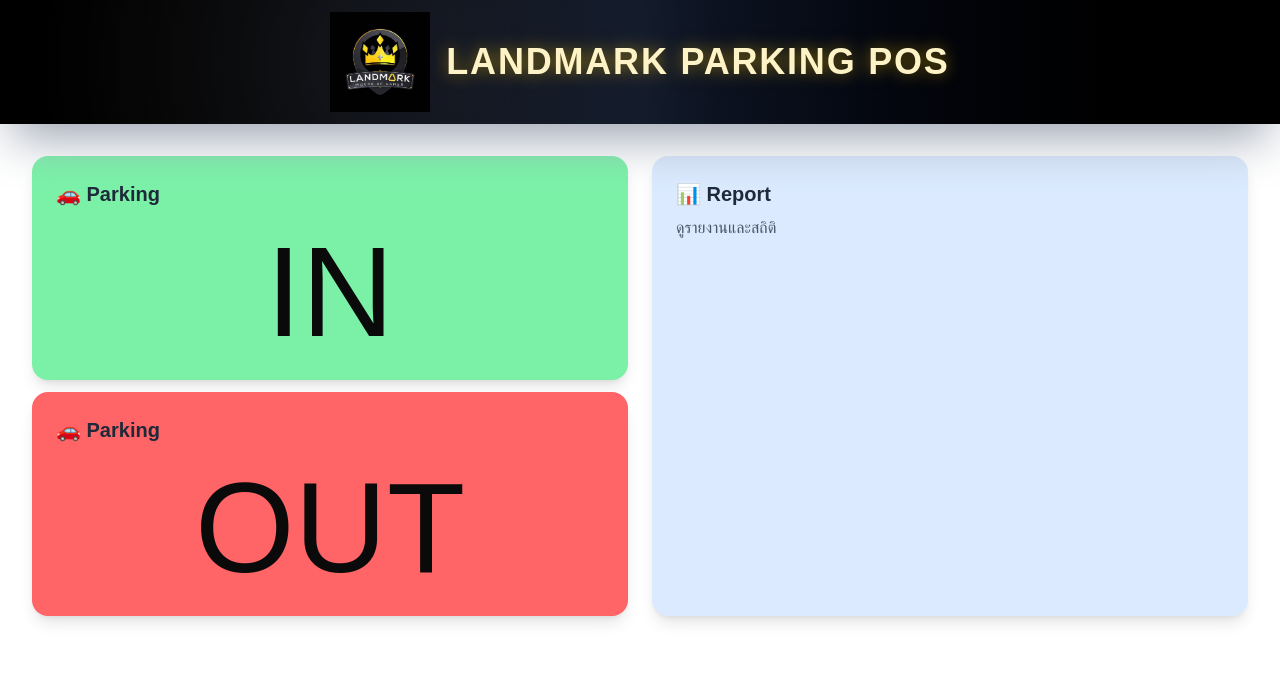
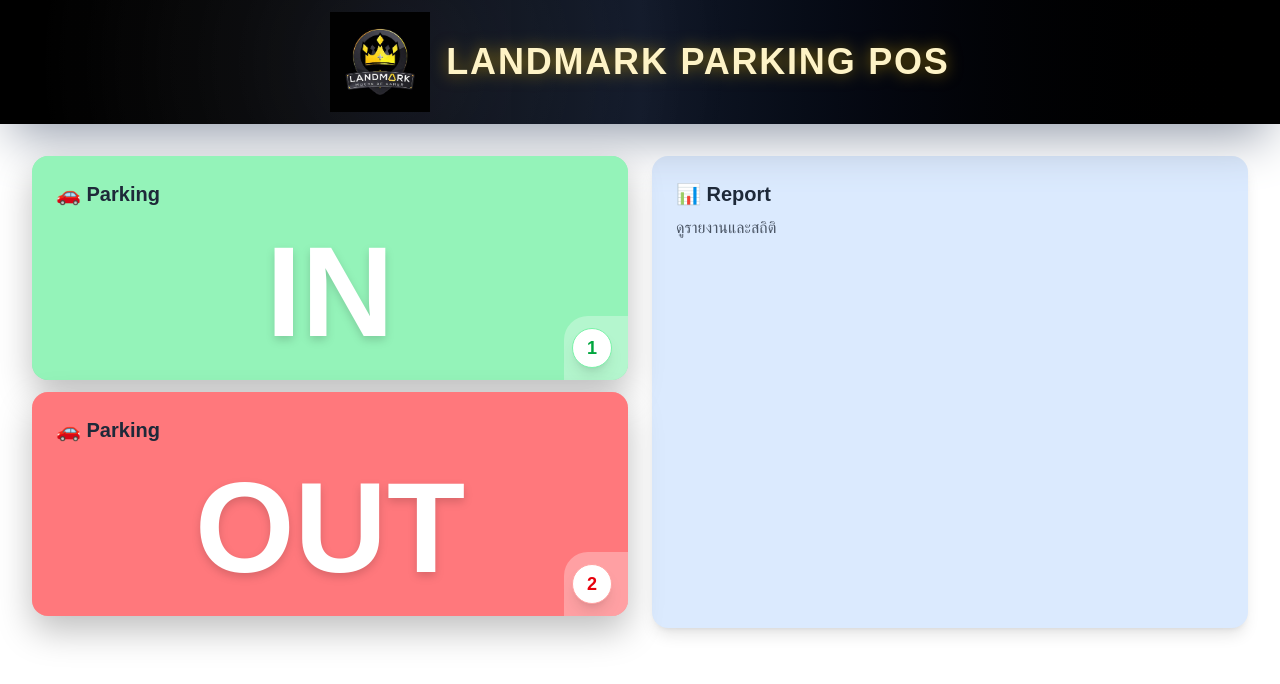
Before and after one commit to Theerapath-Ch/Landmark-Parking, a Next.js app: page / in a window 1280 px wide. Shown: the top 684 px of the page. Built offline with nearby package versions, Linux system fonts and the light colour scheme.

Commit message:
front-end design

```diff
--- a/app/modeIn/page.tsx
+++ b/app/modeIn/page.tsx
@@ -95,7 +95,7 @@
       router.push("/")
     } else {
       await Swal.fire({
-        title: message,
+        title: "internal Server Error",
         icon: 'error',
       })
 
@@ -134,18 +134,44 @@
         </div>
 
         {/* RIGHT PANEL */}
-        <div className="flex flex-col justify-between">
+        <div className="flex flex-col justify-between gap-1'">
           {/* SAVE */}
           <button
-            className="flex-1 bg-green-300 text-5xl font-bold rounded-3xl shadow-lg"
+            className="relative flex-1 bg-green-300 text-5xl font-bold rounded-xl px-8 py-6
+  shadow-[0_15px_35px_rgba(0,0,0,0.25)]
+  border border-green-200 "
           >
-            SAVE
+            {/* Text */}
+            <span className="relative z-10">SAVE</span>
+
+            {/* Fold corner (มุมกระดาษงอ) */}
+            <div className="absolute bottom-0 right-0 w-16 h-16 bg-white/30 rounded-tl-3xl"></div>
+
+            {/* Badge number */}
+            <div className="absolute bottom-3 right-3  text-green-600 text-lg font-extrabold w-10 h-10 flex items-center justify-center ">
+              Enter
+            </div>
+
           </button>
 
 
           {/* CANCEL */}
-          <button className="flex-1 bg-red-400  text-5xl font-bold rounded-3xl shadow-lg  mt-6">
-            BACK
+          <button
+            className="relative flex-1 bg-red-600 text-5xl mt-2 font-bold rounded-xl px-8 py-6
+  shadow-[0_15px_35px_rgba(0,0,0,0.25)]
+  border border-red-200"
+          >
+            {/* Text */}
+            <span className="relative z-10">Back</span>
+
+            {/* Fold corner (มุมกระดาษงอ) */}
+            <div className="absolute bottom-0 right-0 w-16 h-16 bg-white/30 rounded-tl-3xl"></div>
+
+            {/* Badge number */}
+            <div className="absolute bottom-3 right-3 bg-white text-red-600 text-xl font-extrabold w-10 h-10 flex items-center justify-center rounded-full shadow-lg border border-red-300">
+              /
+            </div>
+
           </button>
 
         </div>
--- a/app/page.tsx
+++ b/app/page.tsx
@@ -13,11 +13,11 @@
 
   useEffect(() => {
     setAction({
-      "1" : () => router.push("/modeIn"),
-      "2" : () => router.push("/modeOut"),
+      "1": () => router.push("/modeIn"),
+      "2": () => router.push("/modeOut"),
     })
 
-  }, [router , setAction])
+  }, [router, setAction])
 
 
   return (
@@ -27,18 +27,67 @@
       <div className="grid grid-cols-1 md:grid-cols-2 gap-6 h-1/3 w-full ">
         <div className="  ">
           {/* Card 1 */}
-          <div className="bg-green-300 mb-3 rounded-2xl p-6 shadow-lg hover:shadow-2xl transition duration-300 transform hover:-translate-y-1 cursor-pointer">
-            <h2 className="text-xl font-bold mb-2 text-gray-800">🚗 Parking</h2>
-            <div className="h-fit flex flex-col justify-center items-center">
-              <p className="text-9xl mt-3">IN</p>
+          <div
+            className="relative bg-green-300 mb-3 rounded-2xl p-6
+  shadow-[0_15px_35px_rgba(0,0,0,0.25)]
+  hover:shadow-[0_25px_45px_rgba(0,0,0,0.3)]
+  transition duration-300 transform hover:-translate-y-2
+  cursor-pointer overflow-hidden"
+          >
+            {/* Paper texture */}
+            <div className="absolute inset-0 bg-white/20 rounded-2xl mix-blend-overlay pointer-events-none"></div>
+
+            {/* Header */}
+            <h2 className="relative z-10 text-xl font-bold mb-2 text-gray-800">
+              🚗 Parking
+            </h2>
+
+            {/* Content */}
+            <div className="relative z-10 flex flex-col justify-center items-center">
+              <p className="text-9xl mt-3 font-extrabold text-white drop-shadow-lg">
+                IN
+              </p>
+            </div>
+
+            {/* Fold corner (กระดาษงอ) */}
+            <div className="absolute bottom-0 right-0 w-16 h-16 bg-white/30 rounded-tl-3xl"></div>
+
+            {/* Badge number */}
+            <div className="absolute bottom-3 right-4 bg-white text-green-600 text-lg font-extrabold w-10 h-10 flex items-center justify-center rounded-full shadow-lg border border-green-300">
+              1
             </div>
           </div>
 
+
           {/* Card 2 */}
-          <div className="bg-red-400 rounded-2xl p-6 shadow-lg hover:shadow-2xl transition duration-300 transform hover:-translate-y-1 cursor-pointer">
-            <h2 className="text-xl font-bold mb-2 text-gray-800">🚗 Parking</h2>
-            <div className="h-fit flex flex-col justify-center items-center">
-              <p className="text-9xl mt-3">OUT</p>
+          <div
+            className="relative bg-red-400 mb-3 rounded-2xl p-6
+  shadow-[0_15px_35px_rgba(0,0,0,0.25)]
+  hover:shadow-[0_25px_45px_rgba(0,0,0,0.3)]
+  transition duration-300 transform hover:-translate-y-2
+  cursor-pointer overflow-hidden"
+          >
+            {/* Paper texture */}
+            <div className="absolute inset-0 bg-white/20 rounded-2xl mix-blend-overlay pointer-events-none"></div>
+
+            {/* Header */}
+            <h2 className="relative z-10 text-xl font-bold mb-2 text-gray-800">
+              🚗 Parking
+            </h2>
+
+            {/* Content */}
+            <div className="relative z-10 flex flex-col justify-center items-center">
+              <p className="text-9xl mt-3 font-extrabold text-white drop-shadow-lg">
+                OUT
+              </p>
+            </div>
+
+            {/* Fold corner (กระดาษงอ) */}
+            <div className="absolute bottom-0 right-0 w-16 h-16 bg-white/30 rounded-tl-3xl"></div>
+
+            {/* Badge number */}
+            <div className="absolute bottom-3 right-4 bg-white text-red-600 text-lg font-extrabold w-10 h-10 flex items-center justify-center rounded-full shadow-lg border border-red-300">
+              2
             </div>
           </div>
         </div>
@@ -50,6 +99,6 @@
         </div>
 
       </div>
-    </div>
+    </div >
   );
 }
```
